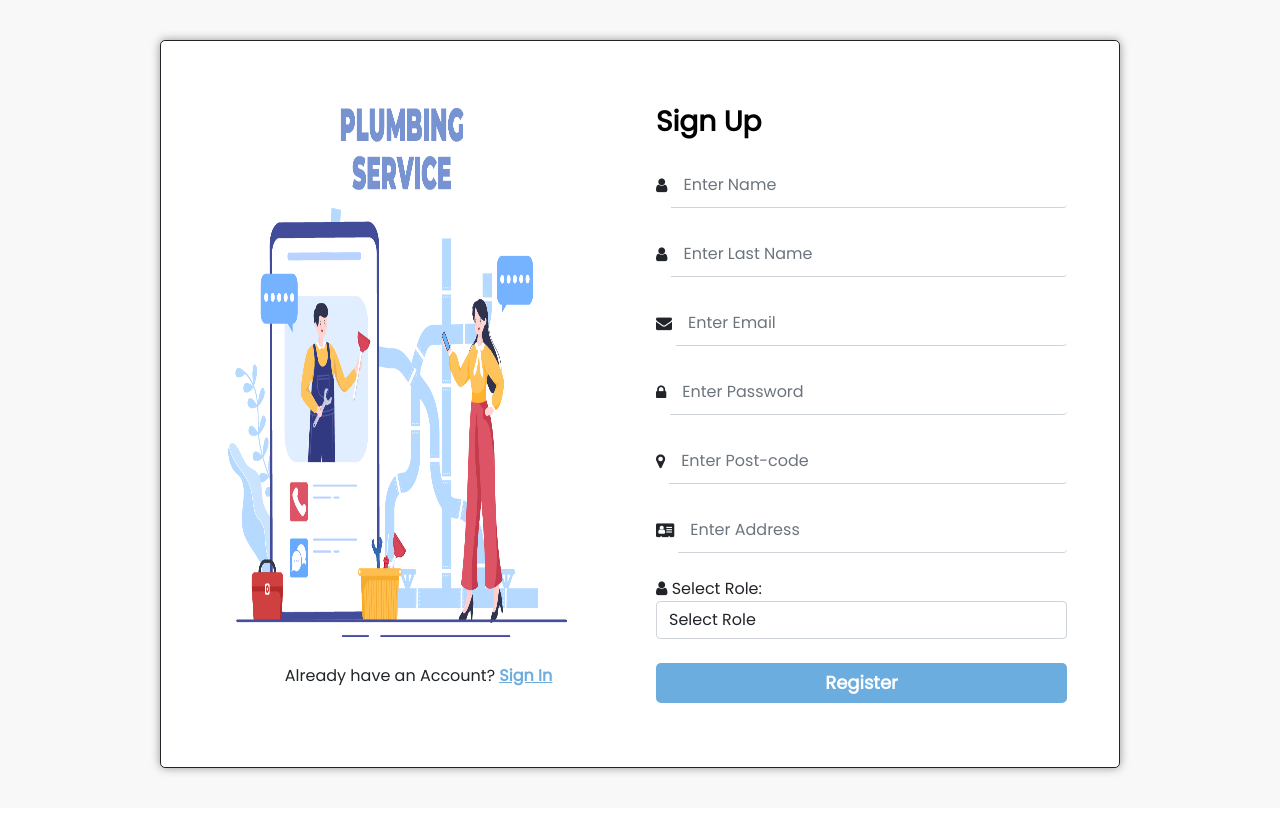
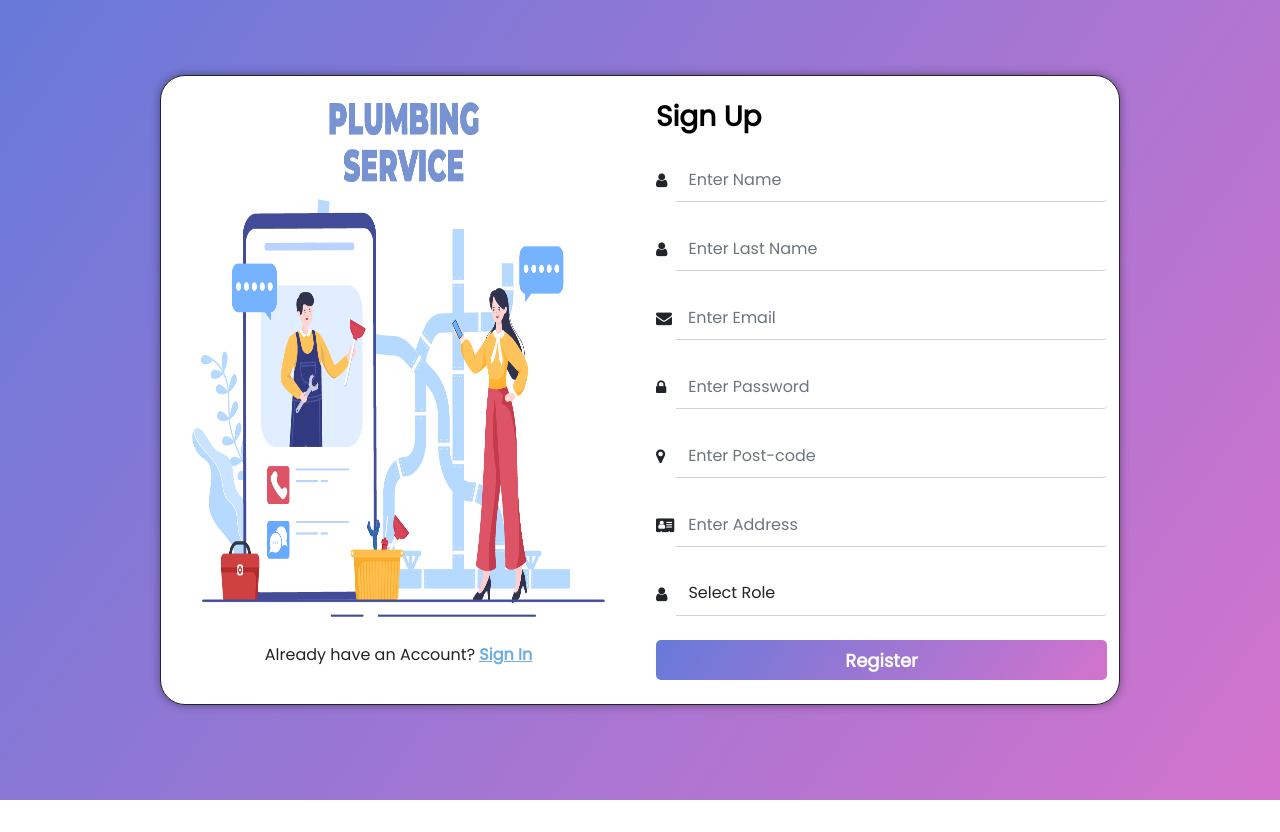
Before and after one commit to syedrahman616/SRProjectOne, a React (Vite) app: page /signuppage in a window 1280 px wide. Built offline with nearby package versions, Linux system fonts and the light colour scheme.

Commit message:
Push code for Login,signup Page

```diff
--- a/index.html
+++ b/index.html
@@ -2,9 +2,9 @@
 <html lang="en" class="">
   <head>
     <meta charset="UTF-8" />
-    <link rel="icon" type="image/svg+xml" href="/vite.svg" />
+    <link rel="icon" type="image/svg+xml" href="./public/women/download.png" />
     <meta name="viewport" content="width=device-width, initial-scale=1.0" />
-    <title>Vite + React</title>
+    <title>Plumbing-Service</title>
   </head>
   <body>
     <div id="root"></div>
--- a/src/components/Authlogin/admin.css
+++ b/src/components/Authlogin/admin.css
@@ -1,10 +1,12 @@
 @import url('https://fonts.googleapis.com/css2?family=Poppins:ital@0;1&display=swap');
 *{
     font-family: 'Poppins', sans-serif;
+    margin: 0;
+    padding: 0;
 }
 .login100 {
     width: 100%;
-    background-color: #f8f8f8;
+    background: linear-gradient(305deg, rgba(200, 80, 192, 0.8), rgba(65, 88, 208, 0.8));
     height: 100vh;
     min-height: 100%;
     display: flex;
@@ -13,7 +15,7 @@
 }
 
 .signpad {
-    padding: 40px 0px 40px 0px;
+    padding: 20px 0px 40px 0px;
 }
 
 .loginpagecenter {
@@ -22,7 +24,7 @@
     width: 75%;
     min-height: 450px;
     box-shadow: 0 0 10px rgba(0, 0, 0, 0.4);
-    border-radius: 5px;
+    border-radius: 25px;
     display: flex;
     justify-content: center;
     align-items: center;
@@ -55,7 +57,7 @@
 .loginbutton {
     width: 100%;
     height: 40px;
-    background-color:#6caddf;
+    background: linear-gradient(305deg, rgba(200, 80, 192, 0.8), rgba(65, 88, 208, 0.8));
     color: #ffffff;
     border: none;
     font-size: 18px;
@@ -79,15 +81,13 @@
         width: 50%;
     }
 }
-
-.sign100{
+.sign100 {
     width: 100%;
-    background-color: #f8f8f8;
-    height: 100%;
-    min-height: 100%;
+    height: 100vh;
     display: flex;
     justify-content: center;
     align-items: center;
+    background: linear-gradient(305deg, rgba(200, 80, 192, 0.8), rgba(65, 88, 208, 0.8));
 }
 
 .form-control:focus{
--- a/src/components/Authlogin/loginpage.jsx
+++ b/src/components/Authlogin/loginpage.jsx
@@ -72,6 +72,17 @@ function Login() {
                   Login
                 </button>
               </div>
+              <div className="mt-2 d-flex align-items-center gap-2">
+              <button className="loginbutton" onClick={log}>
+                  Admin
+                </button>
+                <button className="loginbutton" onClick={log}>
+                  Plumber
+                </button>
+                <button className="loginbutton" onClick={log}>
+                  Customer
+                </button>
+              </div>
             </div>
           </div>
         </div>
--- a/src/components/Authlogin/signuppage.jsx
+++ b/src/components/Authlogin/signuppage.jsx
@@ -1,4 +1,4 @@
-import React,{useState}from "react";
+import React, { useState } from "react";
 import "./admin.css";
 import Img5 from "../../assets/women/plumbing_19 [Converted]-01.png";
 import { Link } from "react-router-dom";
@@ -11,19 +11,17 @@ function Signup() {
 
   const handleSubmit = (e) => {
     e.preventDefault();
-
   };
-
 
   return (
     <>
       <div className="sign100 signpad">
         <div className="loginpagecenter">
-          <div className="row p-5">
+          <div className="row p-2">
             <div className="col-6">
               <img
                 src={Img5}
-                style={{ objectFit: "fill", width: "90%", height: "90%" }}
+                style={{ objectFit: "fill", height: "90%" }}
               ></img>
               <div className="d-flex justify-content-center mt-2">
                 <label>
@@ -44,7 +42,7 @@ function Signup() {
                 <div className="input-group">
                   <span
                     className="input-icon d-flex jusify-content-center align-items-center"
-                    style={{ marginRight: "5px" }}
+                    style={{ marginRight: "10px" }}
                   >
                     <i className="fa fa-user"></i>
                   </span>
@@ -60,7 +58,7 @@ function Signup() {
                 <div className="input-group">
                   <span
                     className="input-icon d-flex jusify-content-center align-items-center"
-                    style={{ marginRight: "5px" }}
+                    style={{ marginRight: "10px" }}
                   >
                     <i className="fa fa-user "></i>
                   </span>
@@ -90,7 +88,7 @@ function Signup() {
                 <div className="input-group">
                   <span
                     className="input-icon d-flex jusify-content-center align-items-center"
-                    style={{ marginRight: "5px" }}
+                    style={{ marginRight: "11px" }}
                   >
                     <i className="fa fa-lock "></i>
                   </span>
@@ -105,7 +103,7 @@ function Signup() {
                 <div className="input-group">
                   <span
                     className="input-icon d-flex jusify-content-center align-items-center"
-                    style={{ marginRight: "5px" }}
+                    style={{ marginRight: "12px" }}
                   >
                     <i className="fa fa-map-marker "></i>
                   </span>
@@ -120,7 +118,7 @@ function Signup() {
                 <div className="input-group">
                   <span
                     className="input-icon d-flex jusify-content-center align-items-center"
-                    style={{ marginRight: "5px" }}
+                    style={{ marginRight: "3px" }}
                   >
                     <i className="fa fa-address-card "></i>
                   </span>
@@ -132,9 +130,12 @@ function Signup() {
                 </div>
               </div>
               <div className="mt-4">
-              <label><i className="fa fa-user"></i> Select Role:</label>
+                <div className="input-group">
+                  <span className="input-icon d-flex jusify-content-center align-items-center" >
+                    <i className="fa fa-user me-3"></i>
+                  </span>
                   <select
-                  className="form-control"
+                    className="form-control logininput "style={{ marginLeft: "-7px" }}
                     value={selectedRole}
                     onChange={handleRoleChange}
                   >
@@ -149,6 +150,7 @@ function Signup() {
                       Admin
                     </option>
                   </select>
+                </div>
               </div>
               <div className="mt-4">
                 <button className="loginbutton" onClick={handleSubmit}>
--- a/src/components/admindashboard/dashcustomerjobs.jsx
+++ b/src/components/admindashboard/dashcustomerjobs.jsx
@@ -114,7 +114,7 @@ function Dashcustomerjobs() {
       >
         <Modal.Body style={{ margin: '0', padding: '0' }}>
           <div className="modalpad">
-            <h5>Add New Customer</h5>
+            <h5>Add Customer Order</h5>
             <div className="mt-3">
               <label className="mb-2">Enter Name:</label>
               <input type="text" className="form-control"></input>
```
Also changed, not shown: src/components/admindashboard/dashboard.jsx (+42 -12 lines). Lines whose indentation alone changed are shown as unchanged.
